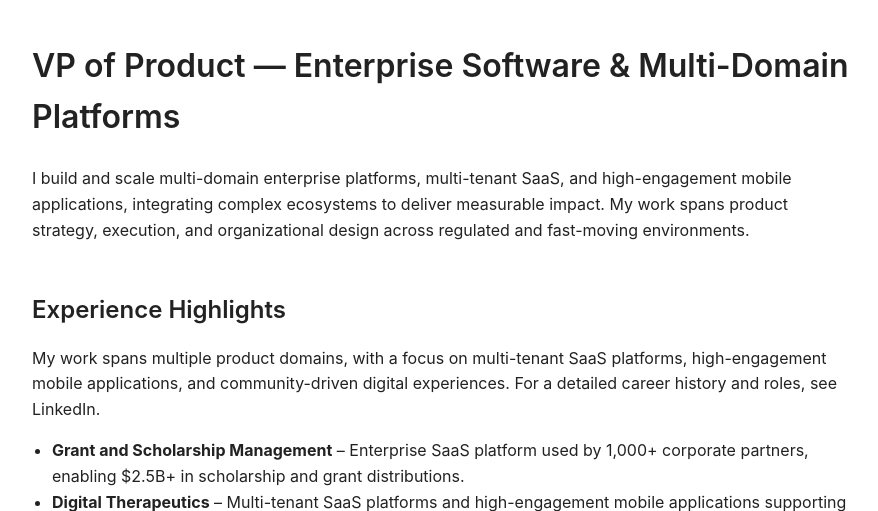
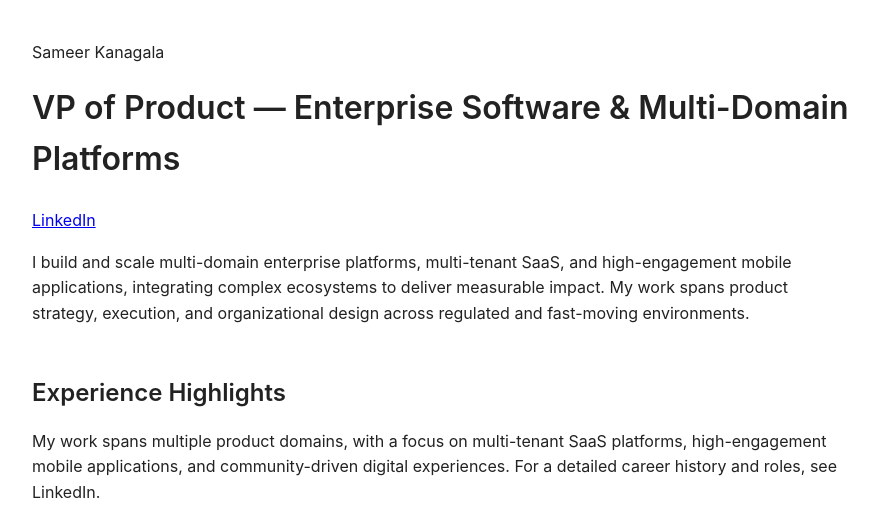
Before and after one commit to margocoder/portfolio, a Flask app: page / in a window 1280 px wide. Shown: the top 511 px of the page, without its empty margins (198-1076 px from the left). Run offline with Flask 3, Linux system fonts and the light colour scheme.

Commit message:
Update index.html

```diff
--- a/templates/index.html
+++ b/templates/index.html
@@ -101,7 +101,9 @@
 
   <!-- Hero / Positioning -->
   <section class="section hero">
+    <p>Sameer Kanagala</p>
     <h1>VP of Product — Enterprise Software & Multi-Domain Platforms</h1>
+    <p><a href="https://linkedin.com/in/sameerkanagala">LinkedIn</a></p>
     <p>
       I build and scale multi-domain enterprise platforms, multi-tenant SaaS, and high-engagement mobile applications, integrating complex ecosystems to deliver measurable impact. My work spans product strategy, execution, and organizational design across regulated and fast-moving environments.
     </p>
```
